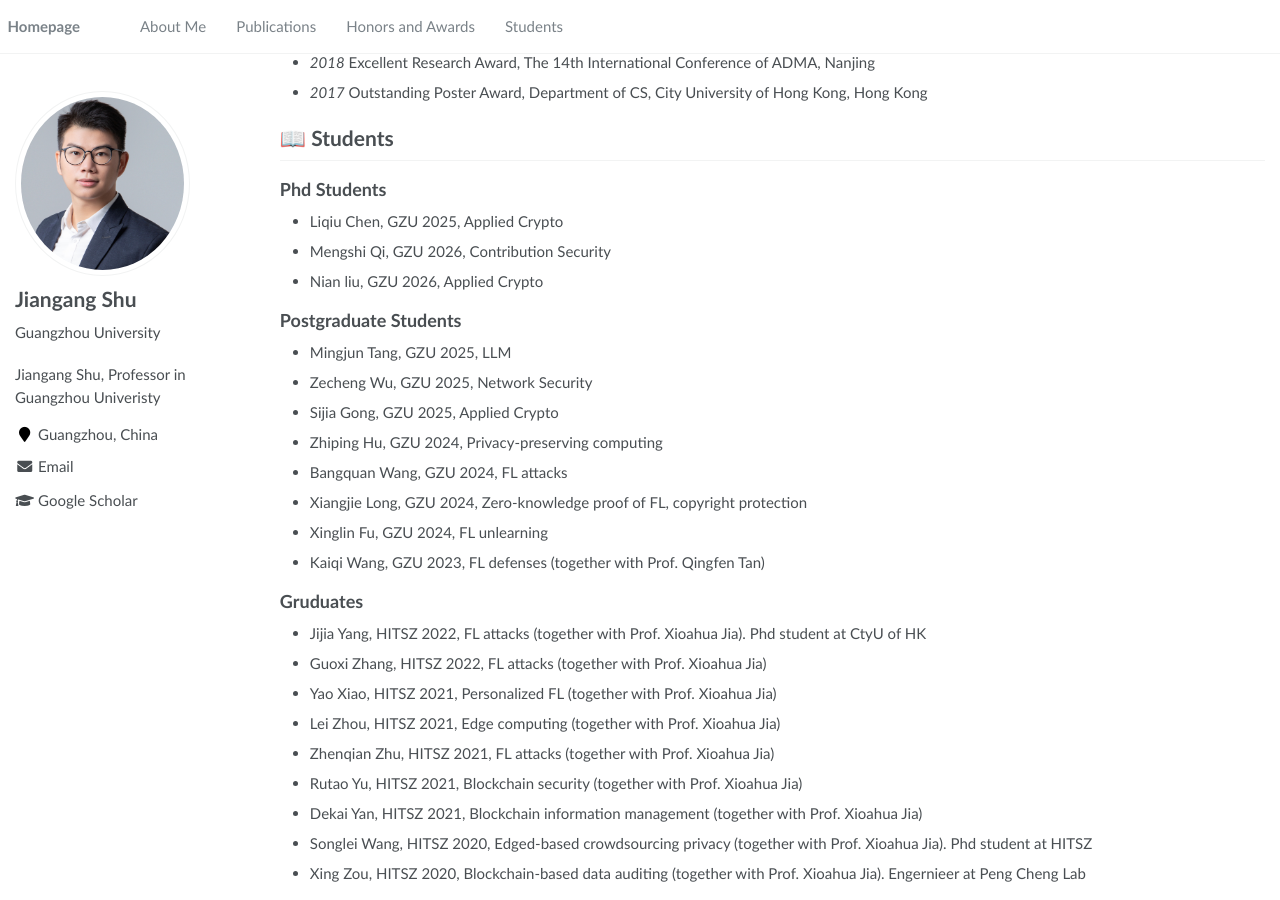
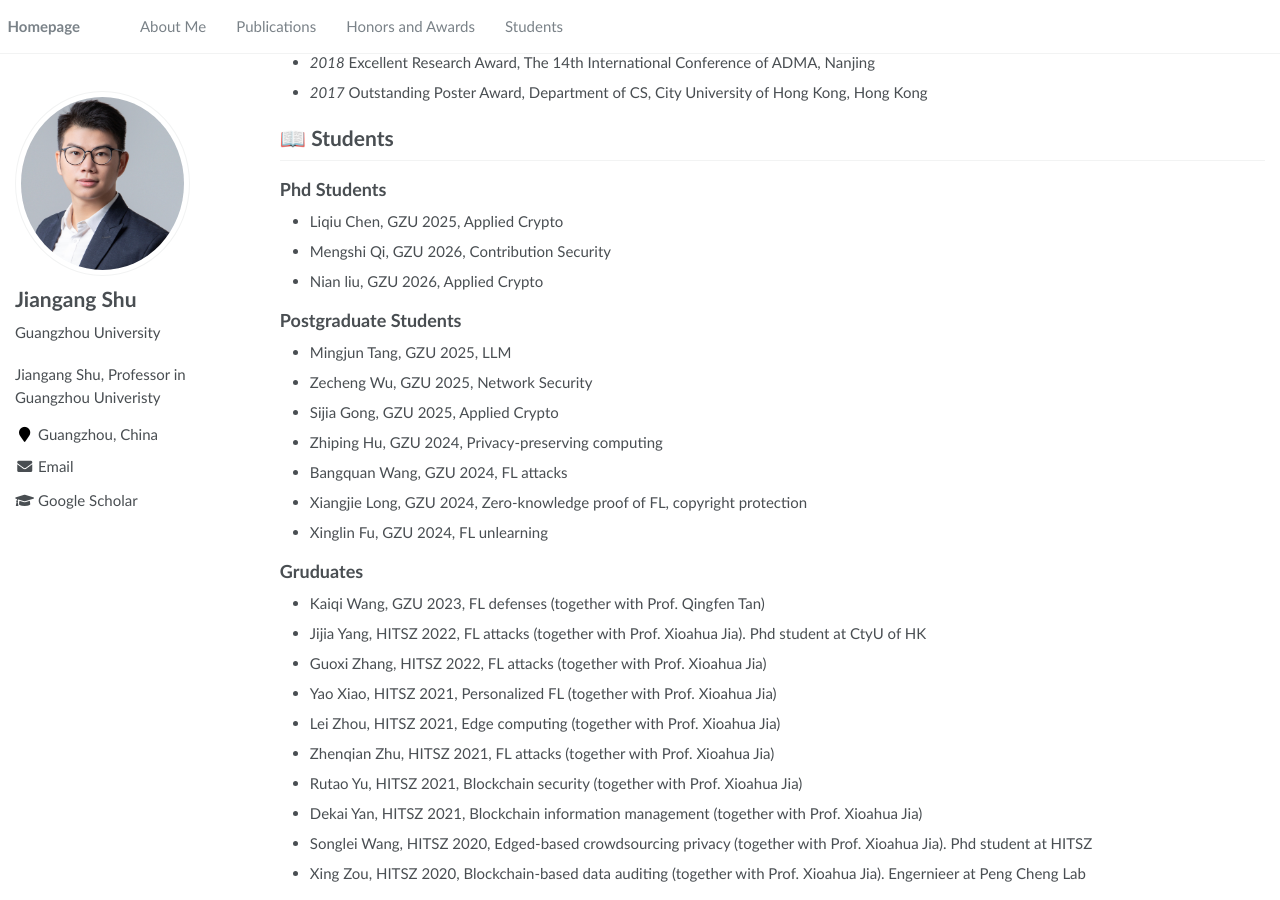
Before and after one commit to jgshu/jgshu.github.io, a Jekyll site: the page built from _pages/about.md, in a window 1280 px wide and 900 px high, scrolled down 2363 px. Built offline with Jekyll 4.4.1, drawn with Linux system fonts in a browser that asks for light colours.

```diff
--- a/_pages/about.md
+++ b/_pages/about.md
@@ -139,9 +139,9 @@ I am currently a Professor &#38; PhD Supervisor in Cyberspace Institute of Advan
 - Bangquan Wang, GZU 2024, FL attacks
 - Xiangjie Long, GZU 2024, Zero-knowledge proof of FL, copyright protection
 - Xinglin Fu, GZU 2024, FL unlearning
-- Kaiqi Wang, GZU 2023, FL defenses (together with Prof. Qingfen Tan)
 
 ## Gruduates ##
+- Kaiqi Wang, GZU 2023, FL defenses (together with Prof. Qingfen Tan)
 - Jijia Yang, HITSZ 2022, FL attacks (together with Prof. Xioahua Jia). Phd student at CtyU of HK
 - Guoxi Zhang, HITSZ 2022, FL attacks (together with Prof. Xioahua Jia)
 - Yao Xiao, HITSZ 2021, Personalized FL (together with Prof. Xioahua Jia)
```
